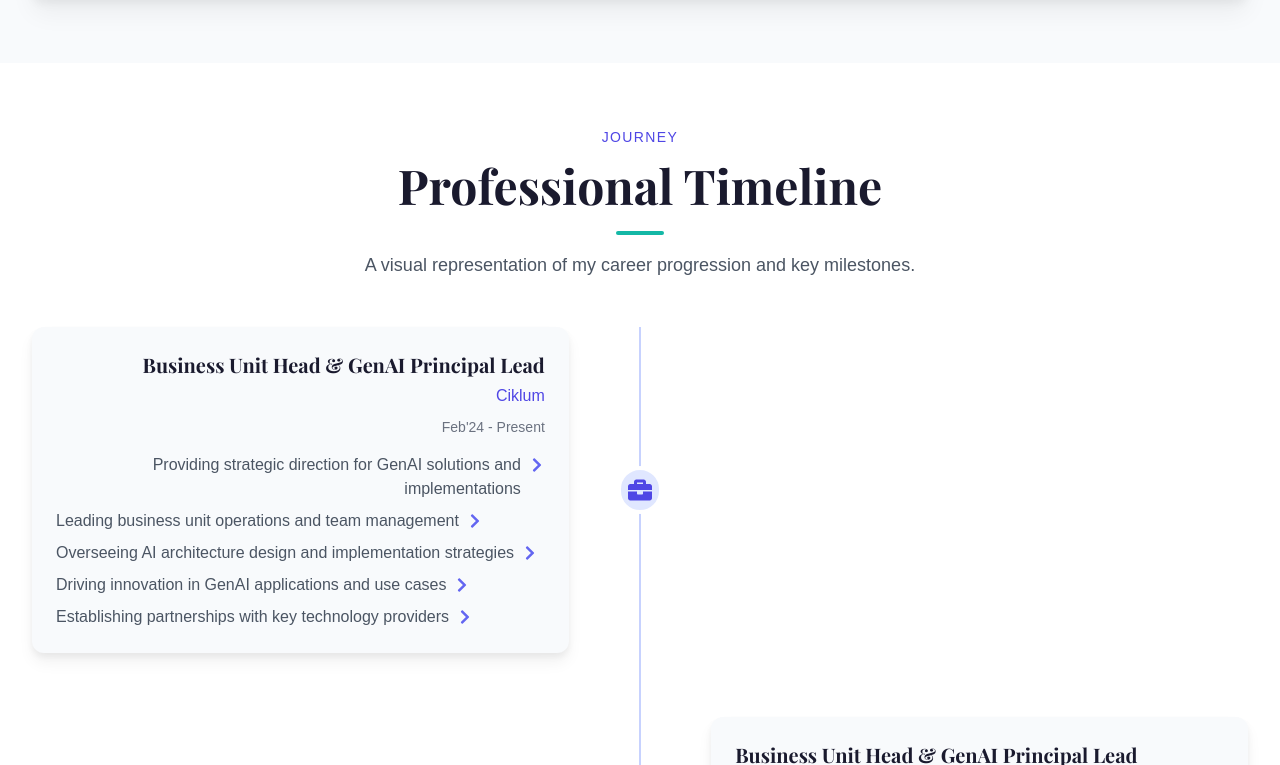
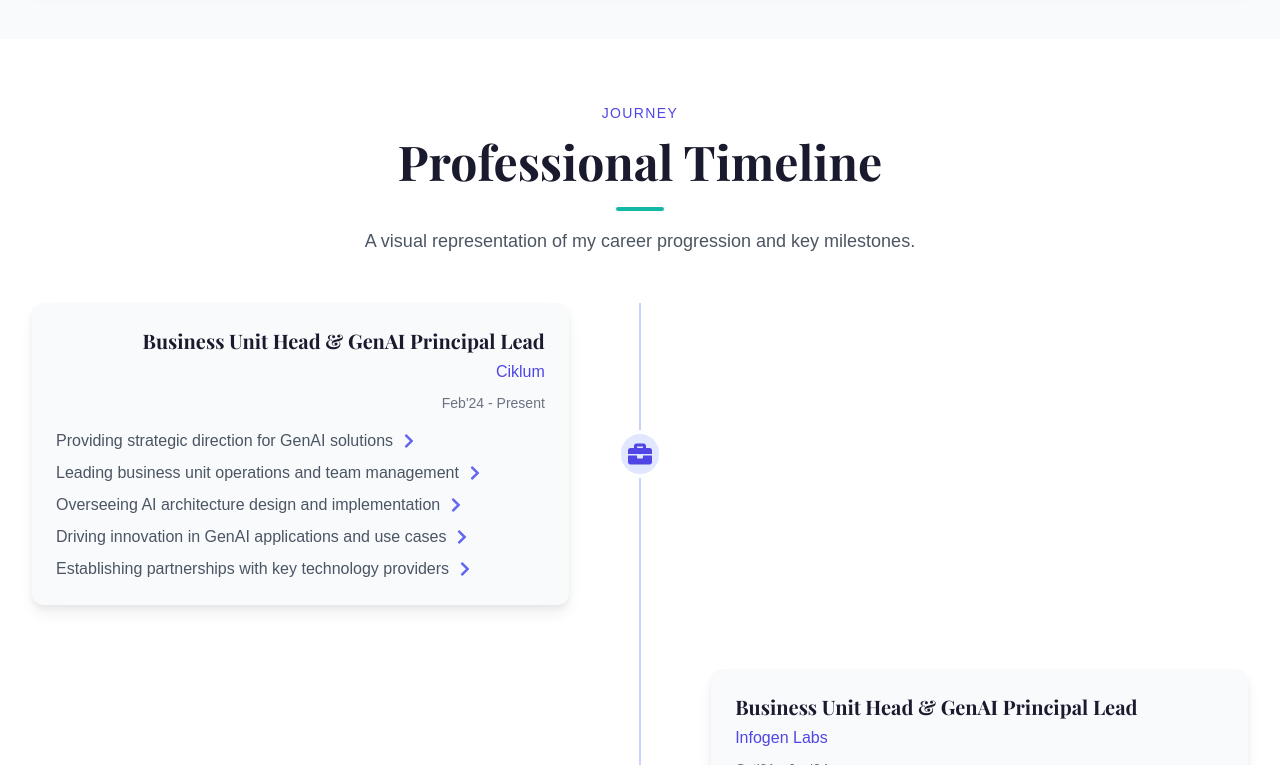
Before and after one commit to Sampathkumarvpatil/DrSampath, a React (Create React App) app in the folder frontend/: page /experience in a window 1280 px wide. Shown: the part 1191-1956 px from the top of the page. Built offline with nearby package versions, Linux system fonts and the light colour scheme; a web font is replaced by a local one.

Commit message:
auto-commit for db641443-161d-40e5-924b-ef252981950b

```diff
--- a/frontend/src/pages/Experience.js
+++ b/frontend/src/pages/Experience.js
@@ -12,9 +12,9 @@ const Experience = () => {
       company: "Ciklum",
       duration: "Feb'24 - Present",
       responsibilities: [
-        "Providing strategic direction for GenAI solutions and implementations",
+        "Providing strategic direction for GenAI solutions",
         "Leading business unit operations and team management",
-        "Overseeing AI architecture design and implementation strategies",
+        "Overseeing AI architecture design and implementation",
         "Driving innovation in GenAI applications and use cases",
         "Establishing partnerships with key technology providers"
       ],
```
